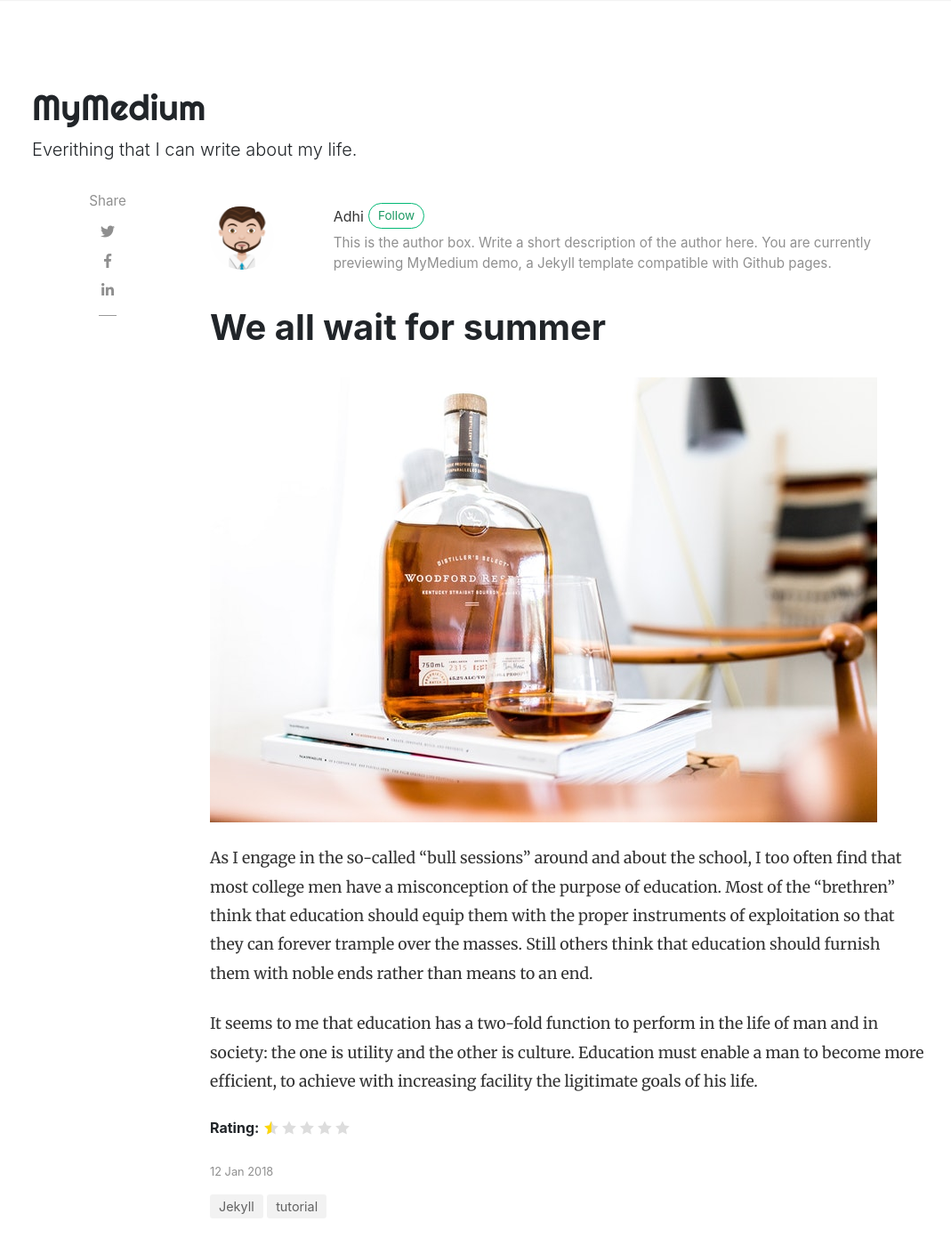
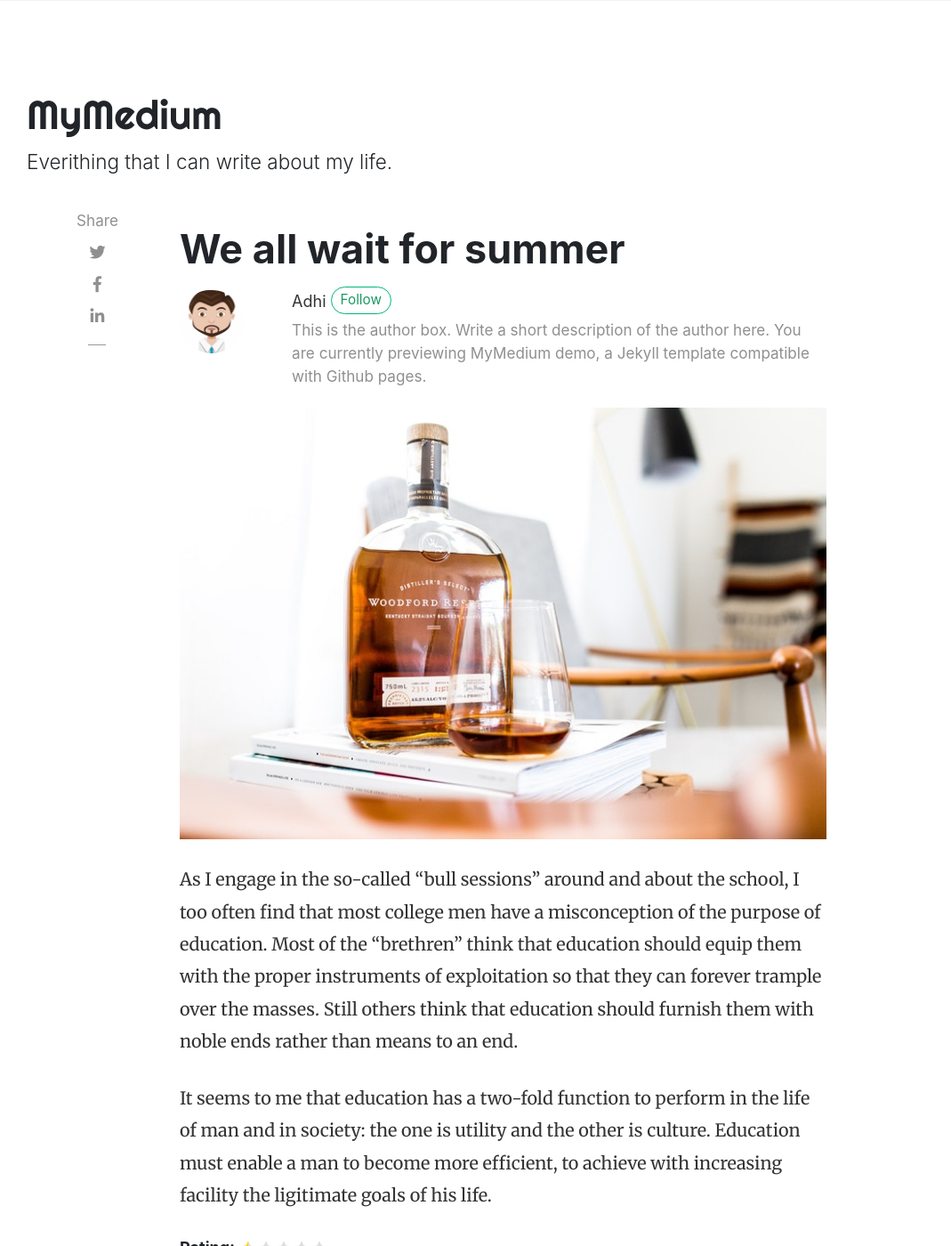
Before and after one commit to mukhamadazistholib/blog-demo, a Jekyll site: the page built from _posts/2018-01-12-we-all-wait-for-summer.md, in a window 1280 px wide and 1400 px high. Shown: the whole window at 89% size, without its empty margins (49-1118 px from the left). Built offline with Jekyll 4.4.1, drawn with Linux system fonts in a browser that asks for light colours; nearby versions of some CDN libraries; comment, search, counter and statistics services are not loaded.

Commit message:
update: fix layout and responsivity

```diff
--- a/_layouts/post.html
+++ b/_layouts/post.html
@@ -11,7 +11,7 @@ post_class: post-template
     <div class="row">
 
         <!-- Post Share -->
-        <div class="col-md-2 pl-0">
+        <div class="mr-5 pl-0">
             {% include share.html %}
         </div>
 
@@ -20,6 +20,9 @@ post_class: post-template
 
         <div class="col-md-9 flex-first flex-md-unordered">
             <div class="mainheading">
+
+                <!-- Post Title -->
+                <h1 class="posttitle">{{ page.title }}</h1>
 
                 <!-- Author Box -->
                 {% if page.author %}
@@ -37,9 +40,6 @@ post_class: post-template
                     </div>
                 </div>
                 {% endif %}
-
-                <!-- Post Title -->
-                <h1 class="posttitle">{{ page.title }}</h1>
 
             </div>
 
--- a/assets/css/screen.css
+++ b/assets/css/screen.css
@@ -3,9 +3,13 @@ Template Name: Mediumish
 Copyright: Sal, WowThemes.net, https://www.wowthemes.net
 License: https://www.wowthemes.net/freebies-license/
 */
-@media screen and (min-width:1500px) {
+@media screen and (max-width:1500px) {
     html { font-size:18px; } /* Increase the font size on higher resolutions */
     .container {max-width:80%;}
+}
+@media screen and (max-width:1440px) {
+    html { font-size:18px; } /* Increase the font size on higher resolutions */
+    .container {max-width:90%;}
 }
 .mainheading {
     padding: 1rem 0rem;
@@ -184,7 +188,7 @@ section.recent-posts {
 }
 
 .post-top-meta {
-    margin-bottom: 2rem;
+    margin-bottom: 0rem;
 }
 
 .post-top-meta .author-thumb {
```
